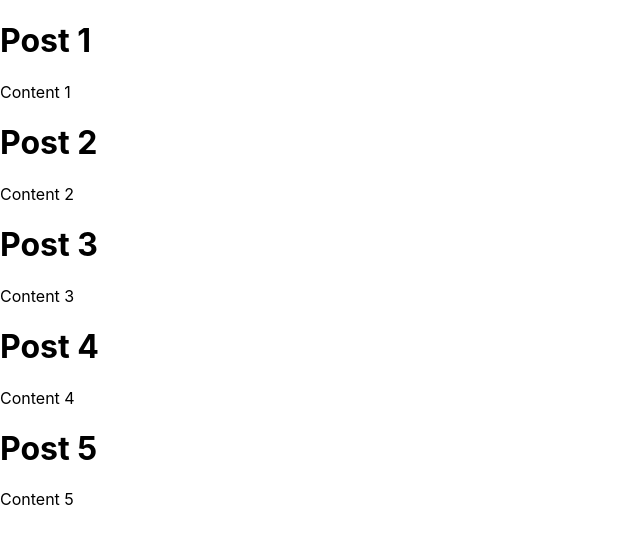
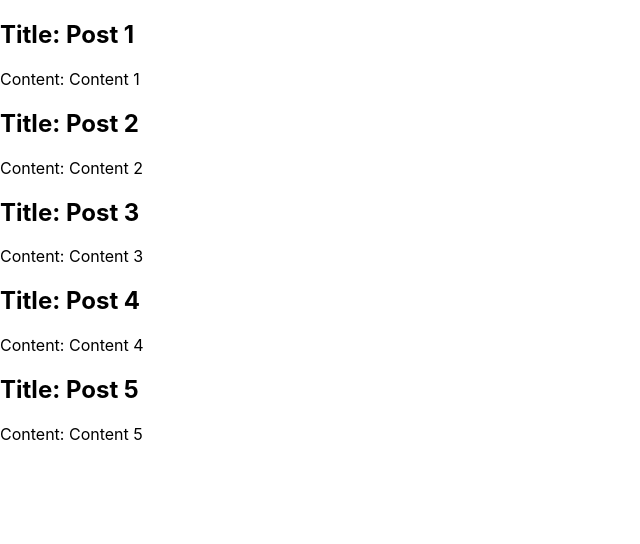
Before and after one commit to anotisme/new-nextjs, a Next.js app: page /isr in a window 1280 px wide. Shown: the top 544 px of the page, without its empty margins (0-640 px from the left). Built offline with nearby package versions, Linux system fonts and the light colour scheme.

Commit message:
Update api

```diff
--- a/pages/isr.js
+++ b/pages/isr.js
@@ -1,12 +1,17 @@
 // incremental static generation
 
 export default function IncrementalStaticRegeneration({ data }) {
-  return data.posts.map((e, index) => (
-    <div key={index}>
-      <h1>{e.title}</h1>
-      <p>{e.content}</p>
-    </div>
-  ));
+  const posts = data.posts;
+  return (
+    <>
+      {posts.map((post, index) => (
+        <div key={index}>
+          <h2>Title: {post.title}</h2>
+          <p>Content: {post.content}</p>
+        </div>
+      ))}
+    </>
+  );
 }
 
 // This function gets called at build time on server-side.
```
Also changed, not shown: pages/ssg.js (+11 -6 lines).
